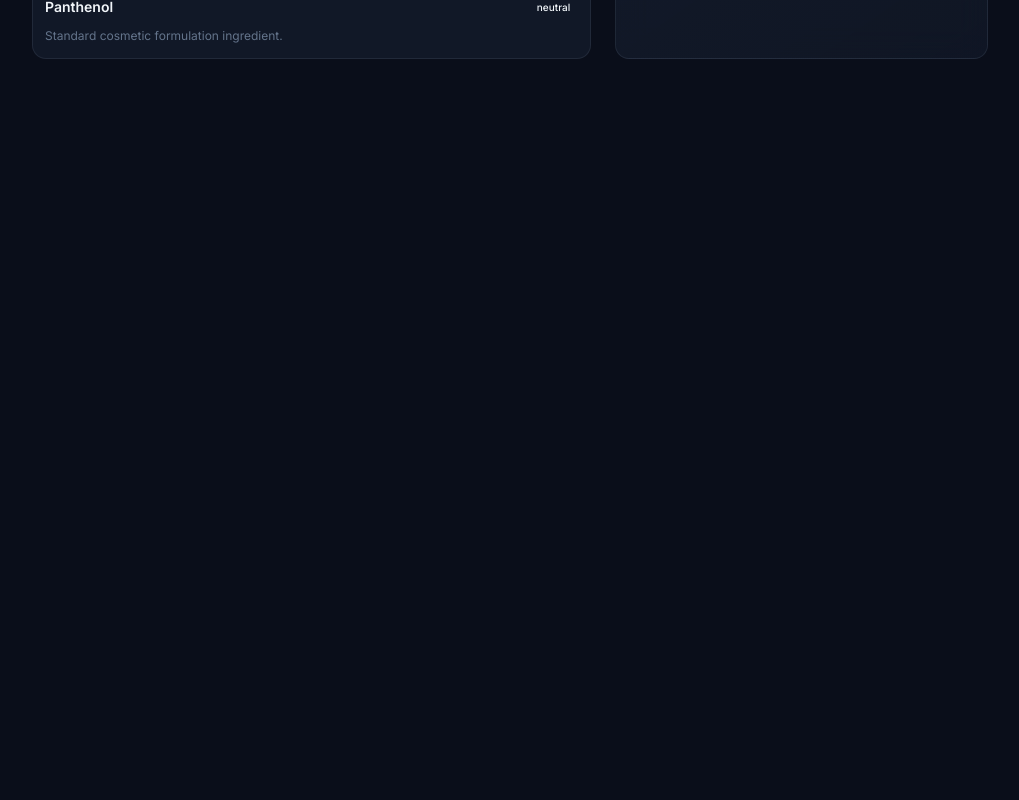
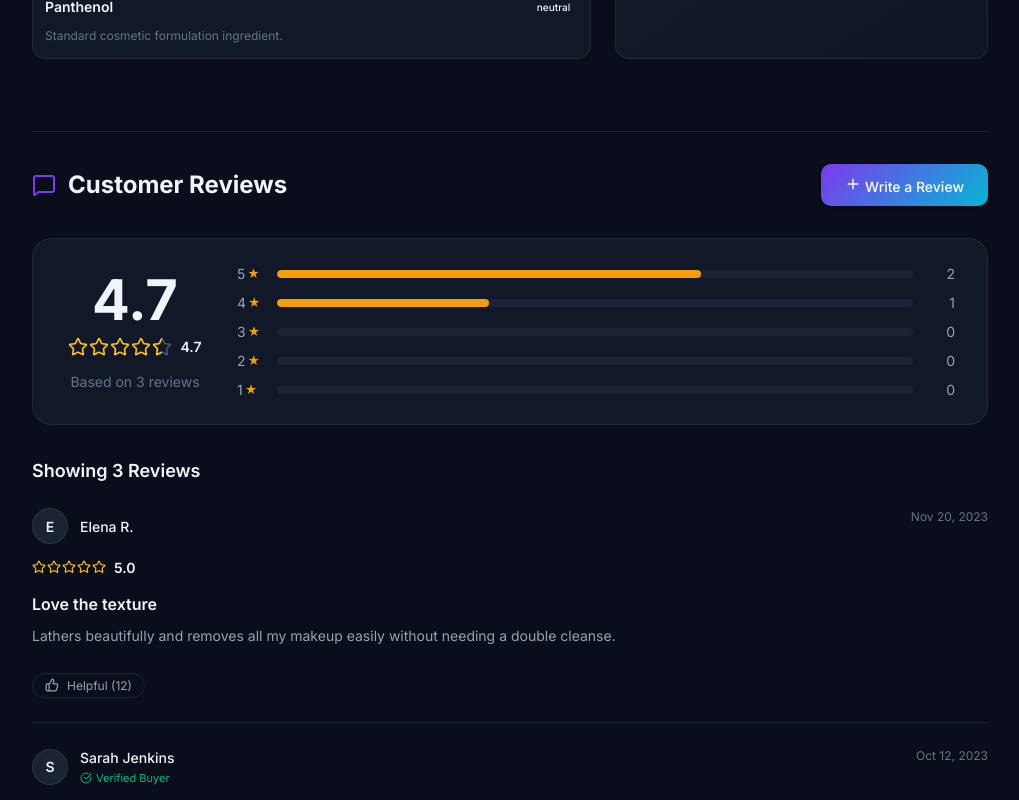
Before and after one commit to hetalsharmaaa/consumer-product-intelligence-platform, a React (Vite) app in the folder frontend/: page /product/P0001 in a window 1280 px wide. Shown: the part 1380-2180 px from the top of the page, without its empty margins (260-1279 px from the left). Before the commit the page ends 1519 px from the top, so only its background shows below. Built offline with nearby package versions, Linux system fonts and the light colour scheme.

Commit message:
feat: integrate ReviewsSection into ProductDetailPage

```diff
--- a/frontend/src/pages/ProductDetailPage.jsx
+++ b/frontend/src/pages/ProductDetailPage.jsx
@@ -17,6 +17,7 @@ import Badge from '../components/common/Badge';
 import Rating from '../components/common/Rating';
 import IngredientAnalysis from '../components/common/IngredientAnalysis';
 import PriceHistoryChart from '../components/common/PriceHistoryChart';
+import ReviewsSection from '../components/reviews/ReviewsSection';
 import './ProductDetailPage.css';
 
 export default function ProductDetailPage() {
@@ -199,6 +200,8 @@ export default function ProductDetailPage() {
           <PriceHistoryChart currentPrice={product.price} />
         </div>
       </div>
+
+      <ReviewsSection productId={product.id} />
     </div>
   );
 }
```
